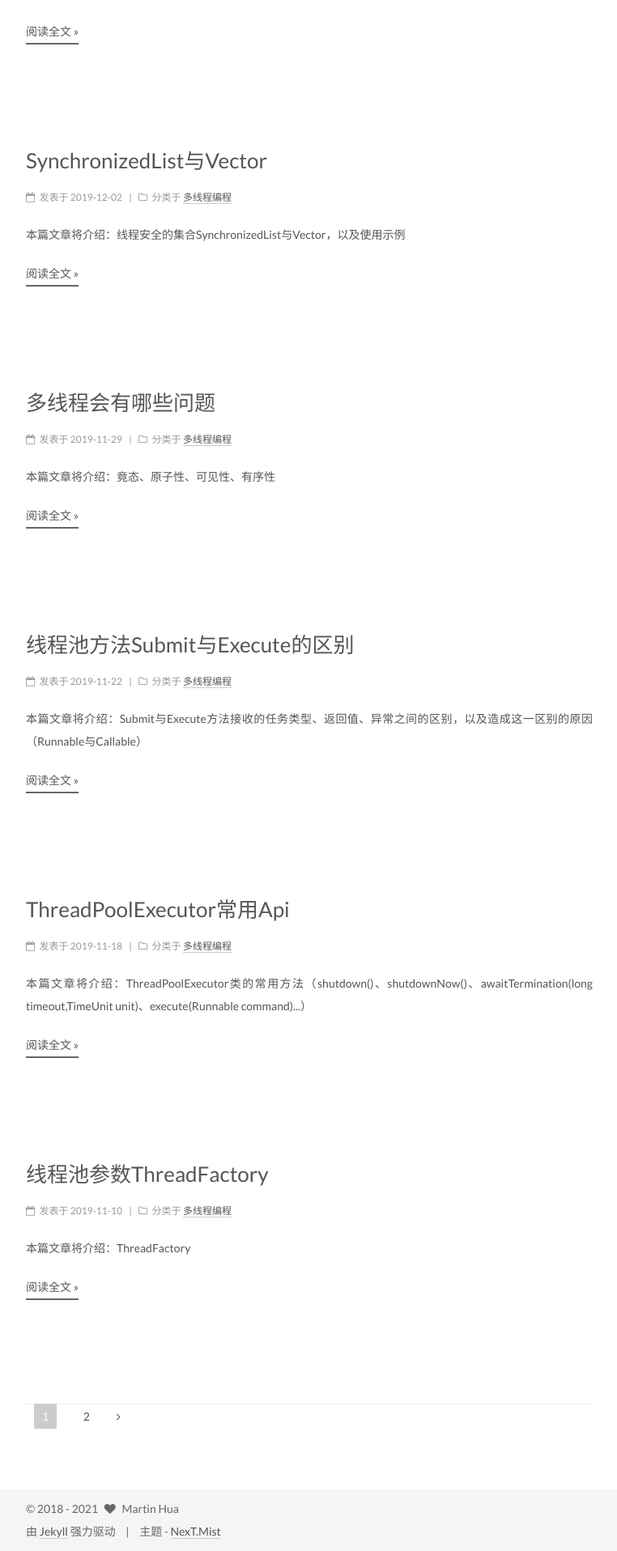
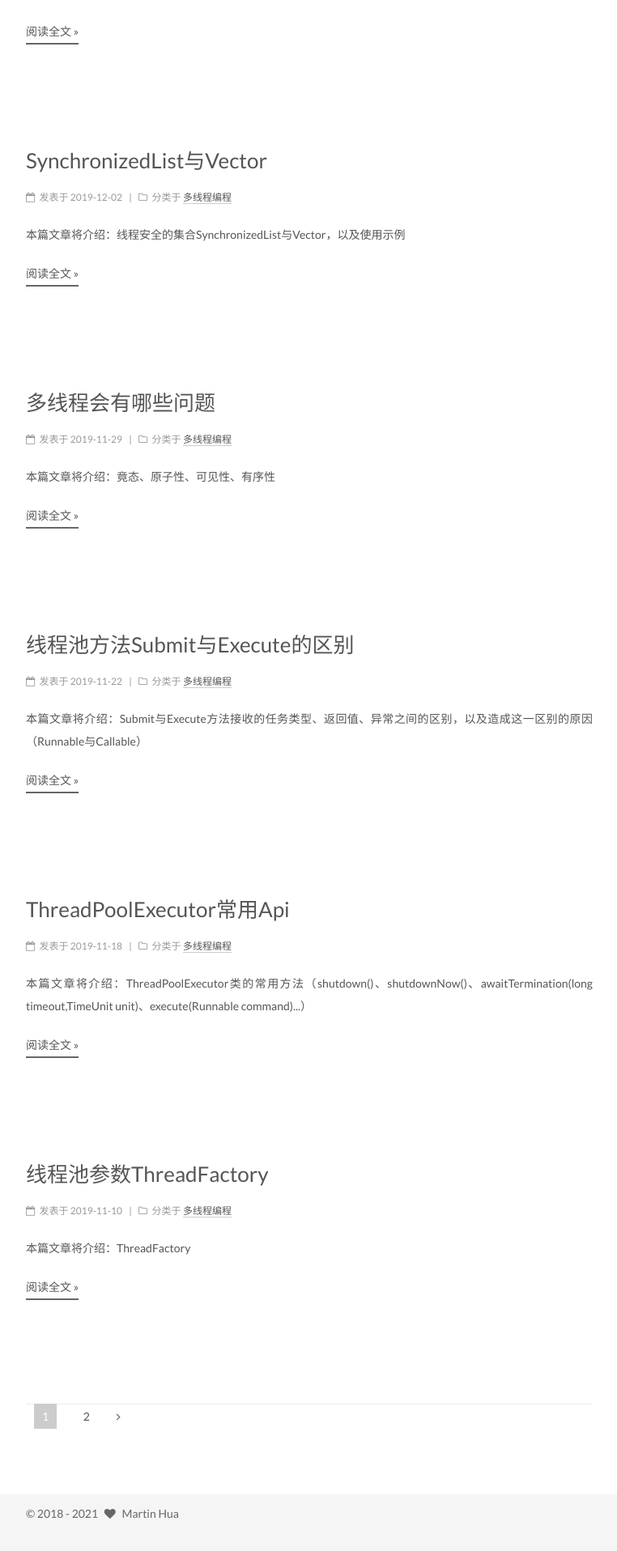
Before and after one commit to huaPeiLiang/huapeiliang.github.io, a Jekyll site: the page built from index.html, in a window 1280 px wide. Shown: the part 1482-3398 px from the top of the page at 81% size, without its empty margins (258-1020 px from the left). Built offline with Jekyll 4.4.1, drawn with Linux system fonts in a browser that asks for light colours; the list of posts is cut into pages by our own code; comment, search, counter and statistics services are not loaded; part of the change alters nothing that is shown.

Commit message:
修改文章设置

```diff
--- a/_config.yml
+++ b/_config.yml
@@ -18,23 +18,23 @@ url:
 baseurl:
 permalink: pretty
 
-# Pagination
+# 分页
 paginate: 10
 #paginate_path: "/page:num/"
 #archive:
   #paginate: 10
   #paginate_path: "/page:num/"
-#category:
-  #paginate: 10
+category:
+  paginate: 20
   #paginate_path: "/page:num/"
 #tag:
   #paginate: 10
   #paginate_path: "/page:num/"
 
-# Handling Reading
+# 处理读取（排除）
 exclude: [".rvmrc", ".rbenv-version", "README.md", "Rakefile", "changelog.md", "Gemfile", "Gemfile.lock", "README_en.md", "vendor"]
 
-# Separator
+# 分隔符
 #excerpt_separator: <!-- more -->
 
 # Code Highlighter
@@ -75,10 +75,10 @@ plugins:
 # Site Information Settings
 # ---------------------------------------------------------------
 
-# Put your favicon.ico into `assets/` directory.
+# 将您的 favicon.ico 放入 `assets/` 目录
 favicon: /assets/favicon.ico
 
-# Set default keywords (Use a comma to separate)
+# 设置默认关键字（用逗号分隔）
 keywords: "Jekyll, Martin"
 
 # Set rss to false to disable feed link.
@@ -86,17 +86,17 @@ keywords: "Jekyll, Martin"
 # Set rss to specific value if you have burned your feed already.
 rss:
 
-# Specify the date when the site was setup
+# 指定站点建立的日期
 since: 2018
 
-# icon between year and author @Footer
+# 年份和作者之间的图标
 authoricon: heart
 
-# Footer `powered-by` and `theme-info` copyright
-copyright: true
+# 页脚 `power-by` 和 `theme-info` 版权
+copyright: false
 
 # ---------------------------------------------------------------
-# SEO Settings
+# 搜索引擎优化设置
 # ---------------------------------------------------------------
 
 # Canonical, set a canonical link tag in your jekyll, you could use it for your SEO of blog.
@@ -207,22 +207,22 @@ font:
 
 
 # ---------------------------------------------------------------
-# Sidebar Settings
+# 侧边栏设置
 # ---------------------------------------------------------------
 
 
-# Social Links
-# Key is the link label showing to end users.
-# Value is the target link (E.g. GitHub: https://github.com/iissnan)
+ #社交链接
+ # Key 是显示给最终用户的链接标签。
+ #值为目标链接（例如 GitHub：https://github.com/iissnan）
 #social:
   #LinkLabel: Link
 
 
-# Social Links Icons
-# Icon Mapping:
-#   Map a menu item to a specific FontAwesome icon name.
-#   Key is the name of the item and value is the name of FontAwesome icon. Key is case-senstive.
-#   When an globe mask icon presenting up means that the item has no mapping icon.
+#社交链接图标
+#图标映射：
+#   将菜单项映射到特定的 FontAwesome 图标名称。
+#    Key 是项目的名称，value 是 FontAwesome 图标的名称。键区分大小写。
+#   当地球蒙版图标出现时，表示该项目没有映射图标。
 social_icons:
   enable: true
   # Icon Mappings.
@@ -237,7 +237,7 @@ social_icons:
 #avatar:
 
 
-# Table Of Contents in the Sidebar
+# 侧边栏中的目录
 toc:
   enable: true
 
@@ -270,14 +270,14 @@ sidebar:
   #display: hide
   #display: remove
 
-  # Sidebar offset from top menubar in pixels.
+  # 侧边栏与顶部菜单栏的偏移量（以像素为单位）。
   offset: 12
   offset_float: 0
 
-  # Back to top in sidebar
+  # 回到侧边栏的顶部
   b2t: false
 
-  # Scroll percent label in b2t button
+  # 在 b2t 按钮中滚动百分比标签
   scrollpercent: false
 
 
@@ -290,7 +290,7 @@ sidebar:
 
 
 # ---------------------------------------------------------------
-# Post Settings
+# 帖子设置
 # ---------------------------------------------------------------
 
 # 自动将页面滚动到 <!-- more --> 标记下的部分
@@ -308,7 +308,7 @@ auto_excerpt:
   enable: false
   length: 150
 
-# Post meta display settings
+# 发布元显示设置
 post_meta:
   item_text: true
   created_at: true
@@ -322,7 +322,7 @@ post_wordcount:
   min2read: false
   separated_meta: true
 
-# Wechat Subscriber
+# 微信订阅者
 #wechat_subscriber:
   #enabled: true
   #qcode: /path/to/your/wechatqcode ex. /uploads/wechat-qcode.jpg
@@ -406,8 +406,8 @@ wildfire:
     messagingSenderId:
   wilddog: # your wilddog config goes here ↓
     siteId:
-  # other configs
-  theme: light # or dark
+  # 其他配置 light or dark
+  theme: dark
   locale: en # or other locales, e.g. zh-CN
   defaultAvatarURL:
 # Any question?
@@ -554,8 +554,8 @@ busuanzi_count:
 # tencent_mta:
 
 
-# Enable baidu push so that the blog will push the url to baidu automatically which is very helpful for SEO
-baidu_push: false
+# 开启百度推送，博客会自动推送url到百度，对SEO很有帮助
+baidu_push: true
 
 # Google Calendar
 # Share your recent schedule to others via calendar page
```
